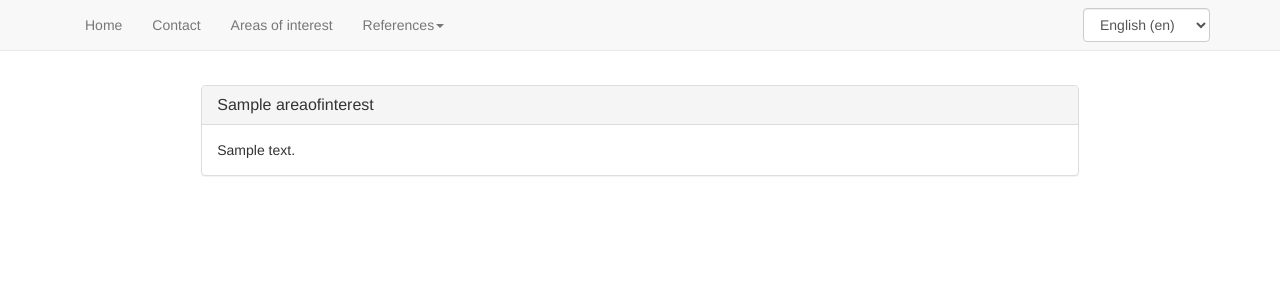
After one commit to nalch/application, a Django app: template nalch_application/templates/application/interestareas.html in a window 1280 px wide. The commit adds this page. Shown: the top 300 px of the page. Run offline with Django 3.2, Linux system fonts and the light colour scheme; tables that the repository leaves empty hold one stand-in row (values such as "Sample post"); the template is opened without the code that fills it: values that come from a table or form of the project are taken from there, most other values are stand-ins (such as "Sample title", 1, 10 or a date in 2020); parts of the project's set-up code (start-up, migrations or seed data) failed here and were passed over; some libraries are stand-ins or nearby versions.

Commit message:
add area of interest templates

```diff
--- /dev/null
+++ b/nalch_application/templates/application/interestareas.html
@@ -0,0 +1,30 @@
+{% extends 'application/base.html' %}
+{% load i18n reference_extras staticfiles %}
+
+
+{% block content %}
+
+<!--
+
+
+    <div class="spacey">
+    <div class="well well-sm well-info center">
+        {% blocktrans %}Interesting{% endblocktrans %}
+    </div>
+</div>
+-->
+
+{% for aoi in applicant.areaofinterest_set.all %}
+<div class="row spacey">
+<div class="panel panel-default center group-description">
+      <div class="panel-heading">
+        <h3 class="panel-title">{{ aoi.name }}</h3>
+      </div>
+      <div class="panel-body">
+        {{ aoi.description }}
+      </div>
+    </div>
+</div>
+{% endfor %}
+
+{% endblock %}
--- a/nalch_application/templates/application/navigation.html
+++ b/nalch_application/templates/application/navigation.html
@@ -14,12 +14,22 @@
         </div>
         <div class="navbar-collapse collapse">
             <ul class="nav navbar-nav">
+
                 <li {% if active == 'index' %}class="active"{% endif %}>
                     <a href="{% url 'index' applicant.user.username %}">{% trans 'Home' %}</a>
                 </li>
+
                 <li {% if active == 'contact' %}class="active"{% endif %}>
                     <a href="{% url 'contact' applicant.user.username %}">{% trans 'Contact' %}</a>
                 </li>
+
+                {% if applicant.areaofinterest_set.all|length > 0 %}
+                <li {% if active == 'areasofinterest' %}class="active"{% endif %}>
+                    <a href="{% url 'areasofinterest' applicant.user.username %}">{% trans 'Areas of interest' %}</a>
+                </li>
+                {% endif %}
+
+                {% if references|length > 0 %}
                 <li class="{% if active == 'references' %}active{% endif %} dropdown">
                     <a href="{% url 'references' applicant.user.username %}" class="dropdown-toggle"
                        data-toggle="dropdown">
@@ -38,6 +48,7 @@
                         {% endfor %}
                     </ul>
                 </li>
+                {% endif %}
             </ul>
 
             <form action="{% url 'set_language' %}" method="post" id="language-switcher" class="navbar-form navbar-right" role="language">{% csrf_token %}
--- a/nalch_application/urls.py
+++ b/nalch_application/urls.py
@@ -1,6 +1,7 @@
 from django.conf.urls import url
 
 from views import (
+    areasofinterest,
     contact,
     index,
     references
@@ -10,5 +11,6 @@ from views import (
 urlpatterns = [
     url(r'^(?P<applicant>[a-z]+)/$', index, name='index'),
     url(r'^(?P<applicant>[a-z]+)/references/$', references, name='references'),
-    url(r'^(?P<applicant>[a-z]+)/contact/$', contact, name='contact')
+    url(r'^(?P<applicant>[a-z]+)/contact/$', contact, name='contact'),
+    url(r'^(?P<applicant>[a-z]+)/areasofinterest/$', areasofinterest, name='areasofinterest')
 ]
```
Also changed, not shown: nalch_application/views.py (+8 -0 lines).
